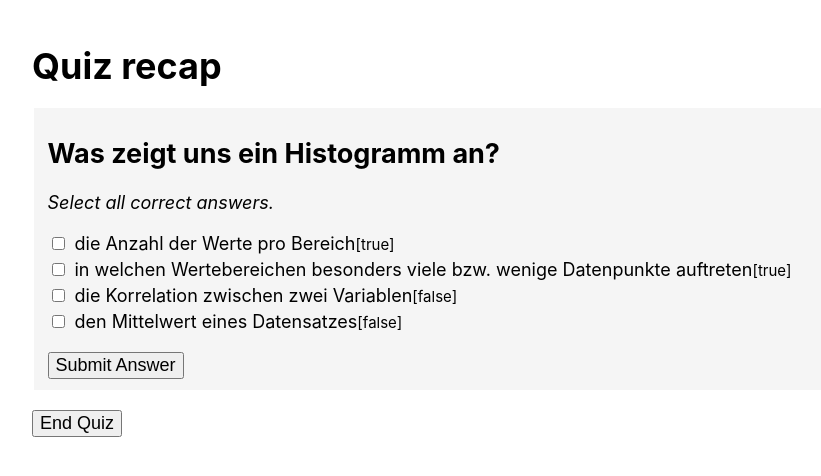
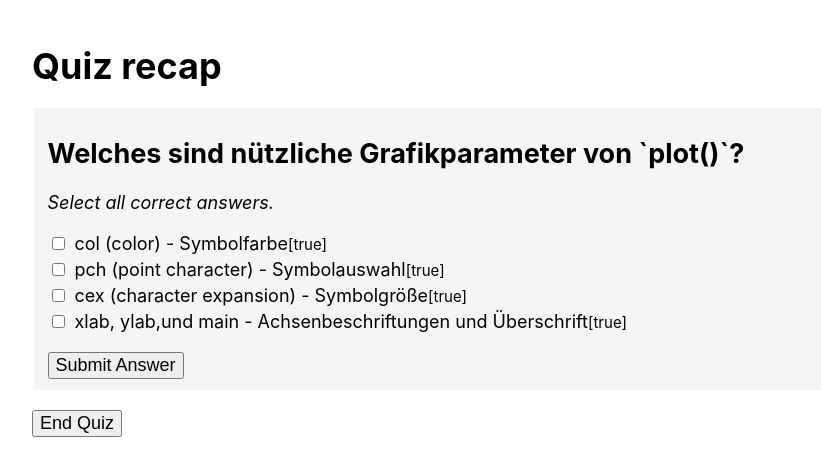
Before and after one commit to openHPI/quiz-recap, a React (Create React App) app: page / in a window 1280 px wide. Shown: the top 476 px of the page, without its empty margins (208-1029 px from the left). Built offline with nearby package versions, Linux system fonts and the light colour scheme.

Commit message:
Start quiz with set of random questions

```diff
--- a/src/App.tsx
+++ b/src/App.tsx
@@ -2,28 +2,29 @@ import React, { useEffect, useState } from 'react';
 import './App.css';
 import Form from './components/Form';
 import Result from './components/Result';
-import { Data, Question, Answer, ResultType } from './types';
+import { Answer, Data, Question, ResultType } from './types';
 
 function App(data: Data) {
-  const [question, setQuestion] = useState<Question>();
-  const [answers, setAnswers] = useState<Answer[]>();
   const [questionIndex, setQuestionIndex] = useState(0);
   const [quizEnded, setQuizEnded] = useState(false);
   const [results, setResults] = useState<ResultType[]>([]);
-
-  const getAnswers = (question: Question, allAnswers: Answer[]): Answer[] => {
-    return question.answers.map((answerId) => {
-      return allAnswers.find((answer) => answer.id === answerId)!;
-    });
-  };
+  const [question, setQuestion] = useState<Question | null>(null);
+  const [questionSet, setQuestionSet] = useState<Question[]>([]);
 
   useEffect(() => {
-    setQuestion(data.questions[questionIndex]);
-    setAnswers(getAnswers(data.questions[questionIndex], data.answers));
-  }, [data, questionIndex]);
+    const setOfQuestions = data.questions
+      .sort(() => 0.5 - Math.random())
+      .slice(0, 10);
+
+    setQuestionSet(setOfQuestions);
+  }, [data, quizEnded]);
+
+  useEffect(() => {
+    setQuestion(questionSet[questionIndex]);
+  }, [questionSet, questionIndex]);
 
   const nextQuestion = () => {
-    if (questionIndex < data.questions.length - 1) {
+    if (questionIndex < questionSet.length - 1) {
       const nextQuestionIndex = questionIndex + 1;
       setQuestionIndex(nextQuestionIndex);
     } else {
@@ -53,14 +54,20 @@ function App(data: Data) {
     ]);
   };
 
+  const getAnswers = (question: Question, allAnswers: Answer[]): Answer[] => {
+    return question.answers.map((answerId) => {
+      return allAnswers.find((answer) => answer.id === answerId)!;
+    });
+  };
+
   return (
     <main className="App">
       <h1>Quiz recap</h1>
-      {question && answers && !quizEnded && (
+      {question && data.answers && !quizEnded && (
         <React.Fragment>
           <Form
             question={question}
-            answers={answers}
+            answers={getAnswers(question, data.answers)}
             nextQuestion={nextQuestion}
             handleResult={addToResult}
           ></Form>
```
